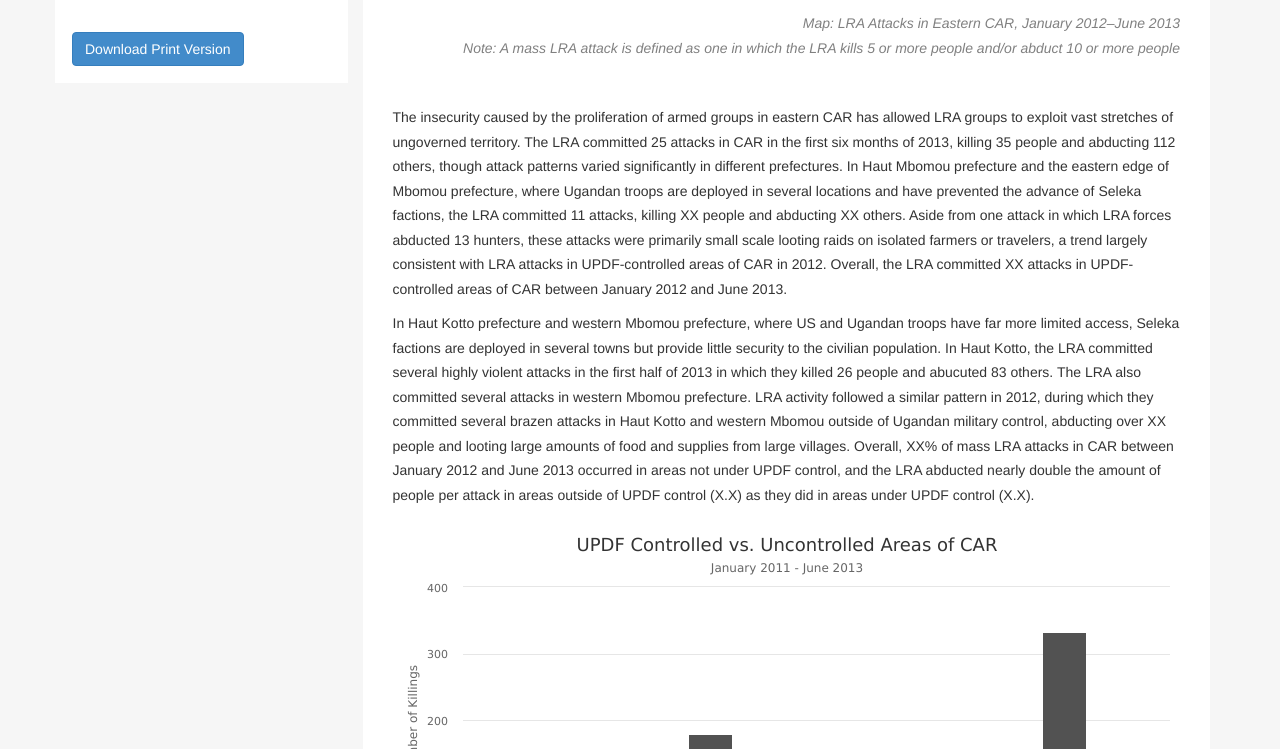
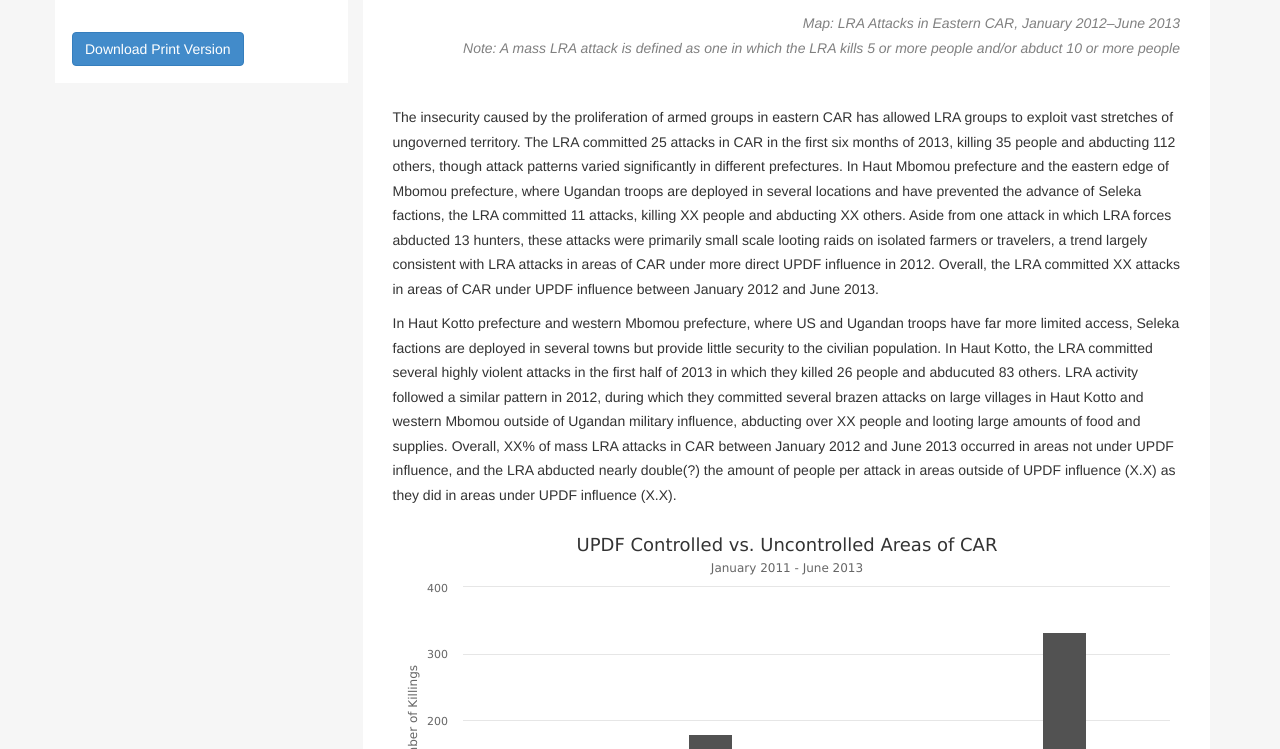
Before and after one commit to theresolve/reports, a Jekyll site: the page built from _posts/midyear-2013/2013-06-30-outside-of-updf-control.html, in a window 1280 px wide and 900 px high, scrolled down 736 px, cut to the strip 151-900 px from the top of the window. Built offline with Jekyll 4.4.1, drawn with Linux system fonts in a browser that asks for light colours; Markdown is read by kramdown in place of the engine named in the settings; comment, search, counter and statistics services are not loaded.

Commit message:
Updated 2013-06-30-outside-of-updf-control.html

```diff
--- a/_posts/midyear-2013/2013-06-30-outside-of-updf-control.html
+++ b/_posts/midyear-2013/2013-06-30-outside-of-updf-control.html
@@ -14,9 +14,9 @@ category: "midyear-2013"
   </div>
   <div class="caption"> </div>
 
-  <p>The insecurity caused by the proliferation of armed groups in eastern CAR has allowed LRA groups to exploit vast stretches of ungoverned territory. The LRA committed 25 attacks in CAR in the first six months of 2013, killing 35 people and abducting 112 others, though attack patterns varied significantly in different prefectures. In Haut Mbomou prefecture and the eastern edge of Mbomou prefecture, where Ugandan troops are deployed in several locations and have prevented the advance of Seleka factions, the LRA committed 11 attacks, killing XX people and abducting XX others. Aside from one attack in which LRA forces abducted 13 hunters, these attacks were primarily small scale looting raids on isolated farmers or travelers, a trend largely consistent with LRA attacks in UPDF-controlled areas of CAR in 2012. Overall, the LRA committed XX attacks in UPDF-controlled areas of CAR between January 2012 and June 2013.</p>
+  <p>The insecurity caused by the proliferation of armed groups in eastern CAR has allowed LRA groups to exploit vast stretches of ungoverned territory. The LRA committed 25 attacks in CAR in the first six months of 2013, killing 35 people and abducting 112 others, though attack patterns varied significantly in different prefectures. In Haut Mbomou prefecture and the eastern edge of Mbomou prefecture, where Ugandan troops are deployed in several locations and have prevented the advance of Seleka factions, the LRA committed 11 attacks, killing XX people and abducting XX others. Aside from one attack in which LRA forces abducted 13 hunters, these attacks were primarily small scale looting raids on isolated farmers or travelers, a trend largely consistent with LRA attacks in areas of CAR under more direct UPDF influence in 2012. Overall, the LRA committed XX attacks in areas of CAR under UPDF influence between January 2012 and June 2013.</p>
 
-  <p>In Haut Kotto prefecture and western Mbomou prefecture, where US and Ugandan troops have far more limited access, Seleka factions are deployed in several towns but provide little security to the civilian population. In Haut Kotto, the LRA committed several highly violent attacks in the first half of 2013 in which they killed 26 people and abucuted 83 others. The LRA also committed several attacks in western Mbomou prefecture. LRA activity followed a similar pattern in 2012, during which they committed several brazen attacks in Haut Kotto and western Mbomou outside of Ugandan military control, abducting over XX people and looting large amounts of food and supplies from large villages. Overall, XX% of mass LRA attacks in CAR between January 2012 and June 2013 occurred in areas not under UPDF control, and the LRA abducted nearly double the amount of people per attack in areas outside of UPDF control (X.X) as they did in areas under UPDF control (X.X).</p>
+  <p>In Haut Kotto prefecture and western Mbomou prefecture, where US and Ugandan troops have far more limited access, Seleka factions are deployed in several towns but provide little security to the civilian population. In Haut Kotto, the LRA committed several highly violent attacks in the first half of 2013 in which they killed 26 people and abducuted 83 others. LRA activity followed a similar pattern in 2012, during which they committed several brazen attacks on large villages in Haut Kotto and western Mbomou outside of Ugandan military influence, abducting over XX people and looting large amounts of food and supplies. Overall, XX% of mass LRA attacks in CAR between January 2012 and June 2013 occurred in areas not under UPDF influence, and the LRA abducted nearly double(?) the amount of people per attack in areas outside of UPDF influence (X.X) as they did in areas under UPDF influence (X.X).</p>
 
     <div id="updf-controlled-areas-of-car" class="visual"></div>
 </div>
```
